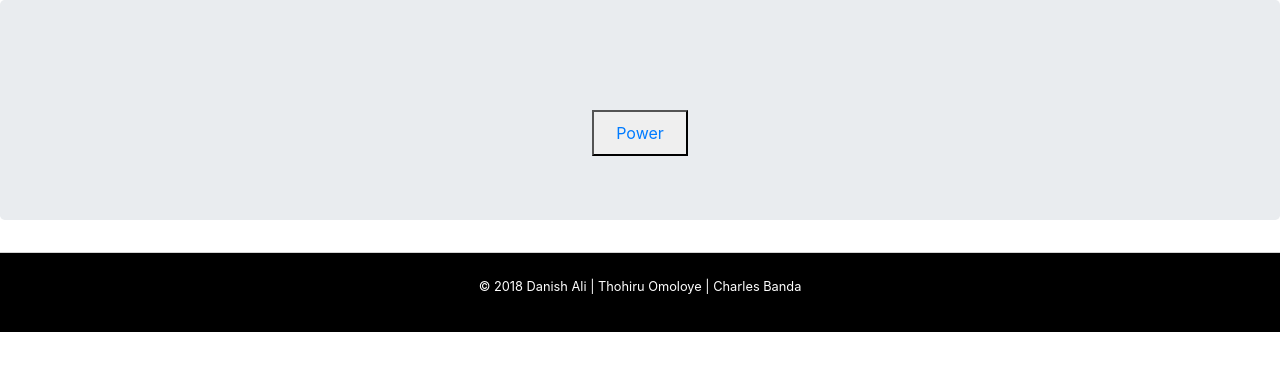
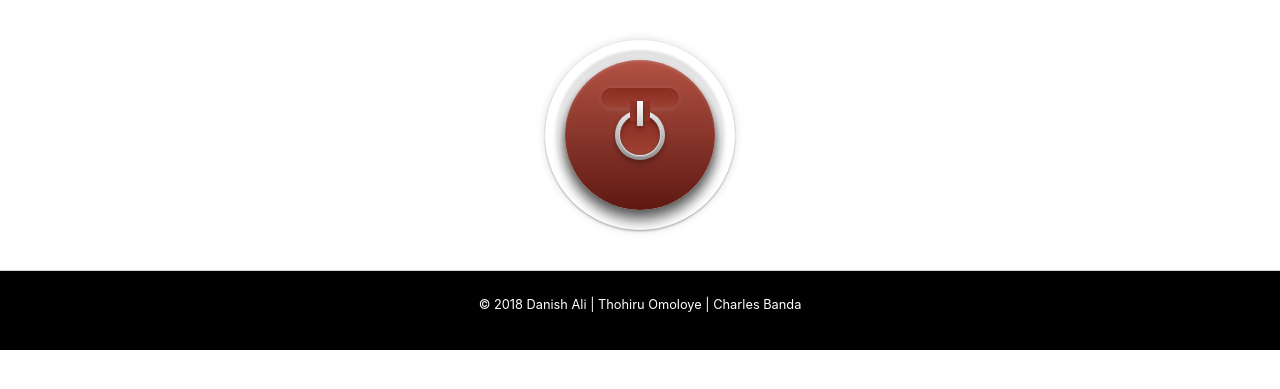
Before and after one commit to DanishAli01/RaspB_PI, a Flask app: page / in a window 1280 px wide. Shown: the part 112-501 px from the top of the page. Run offline with Flask 3, Linux system fonts and the light colour scheme; some libraries are stand-ins or nearby versions.

Commit message:
Power Button Updated

```diff
--- a/app.py
+++ b/app.py
@@ -4,7 +4,7 @@ from flask import Flask, render_template, jsonify, request, redirect, url_for
 from flask_restful import Resource, Api
 import sqlite3
 from sqlite3 import Error
-from  urllib import urlopen
+from  urllib.request import urlopen
 
 #constant for database
 DATABASE = "sqlite-autoconf-3230100/project"
--- a/templates/home.html
+++ b/templates/home.html
@@ -1,12 +1,130 @@
 {% extends 'layout.html' %}
 
 {% block body %}
-<link rel="stylesheet" href="{{ url_for('static', filename='style.css') }}">
-<link rel="stylesheet" href="https://maxcdn.bootstrapcdn.com/font-awesome/4.6.2/css/font-awesome.min.css">
-<div class="jumbotron text-center">
-    <p class="lead"> &nbsp; </p>
-   <button type="button" id="btn"><a class="nav-link" href="/Power">Power</a></button>
 
+
+    <style>
+    @import "compass/css3";
+
+* {
+  box-sizing: border-box;
+}
+
+.wrapper {
+  width: 150px;
+  height: 150px;
+  margin: 60px auto;
+  border-radius: 50%;
+  background: #b25244;
+  background: linear-gradient(#b25244, #5e1912);
+  position: relative;
+  cursor: pointer;
+  padding: 20px;
+  box-shadow: inset 0 2px 3px rgba(255, 255, 255, 0.13),
+    0 5px 8px rgba(0, 0, 0, 0.5), 0 10px 10px 4px rgba(0, 0, 0, 0.3);
+}
+
+.wrapper:after {
+  content: "";
+  position: absolute;
+  left: -20px;
+  right: -20px;
+  top: -20px;
+  bottom: -20px;
+  z-index: -2;
+  border-radius: inherit;
+  box-shadow: inset 0 1px 0 rgba(255, 255, 255, 0.1),
+    0 1px 2px rgba(0, 0, 0, 0.3), 0 0 10px rgba(0, 0, 0, 0.15);
+}
+
+.wrapper:before {
+  content: "";
+  position: absolute;
+  left: -10px;
+  right: -10px;
+  top: -10px;
+  bottom: -10px;
+  z-index: -1;
+  border-radius: inherit;
+  box-shadow: inset 0 10px 10px rgba(0, 0, 0, 0.13);
+  -webkit-filter: blur(1px);
+  filter: blur(1px);
+}
+
+.inner {
+  width: 100%;
+  height: 00%;
+  border-radius: 60px;
+  background: linear-gradient(#8a2c20, #9e4235);
+  display: block;
+  box-shadow: 0 -2px 5px rgba(255, 255, 255, 0.05),
+    0 2px 5px rgba(255, 255, 255, 0.1);
+}
+
+.inner:after {
+  position: absolute;
+  width: 50px;
+  height: 50px;
+  background: white;
+  background: linear-gradient(#eaeceb, #8d8d8d);
+  left: 50%;
+  top: 50%;
+  content: "";
+  border-radius: inherit;
+  margin: -25px 0 0 -25px;
+  box-shadow: 0 3px 5px rgba(0, 0, 0, 0.3);
+}
+
+.inner:before {
+  position: absolute;
+  content: "";
+  width: 40px;
+  height: 40px;
+  left: 50%;
+  top: 50%;
+  border-radius: inherit;
+  background: inherit;
+  margin: -20px 0 0 -20px;
+  z-index: 2;
+  box-shadow: inset 0 3px 5px rgba(0, 0, 0, 0.3),
+    0 1px 2px rgba(255, 255, 255, 1);
+}
+
+.inner span {
+  display: block;
+  width: 20px;
+  height: 20px;
+  background: #8f3327;
+  position: absolute;
+  left: 50%;
+  margin-left: -10px;
+  top: 13px;
+  z-index: 3;
+  position: relative;
+}
+
+.inner span:before {
+  content: "";
+  position: absolute;
+  width: 6px;
+  height: 25px;
+  background: linear-gradient(#fff, #cbcbcd);
+  border-radius: inherit;
+  box-shadow: 0 3px 5px rgba(0, 0, 0, 0.3);
+  left: 50%;
+  margin-left: -3px;
+
+
+}
+
+    </style>
+  <div class="wrapper">
+
+  <a class="nav-link" href="/Power"><div class="inner">
+    <span></span>
+  </div></a>
+
+</div>
 
 
 
```
Also changed, not shown: index.html (+124 -66 lines).
